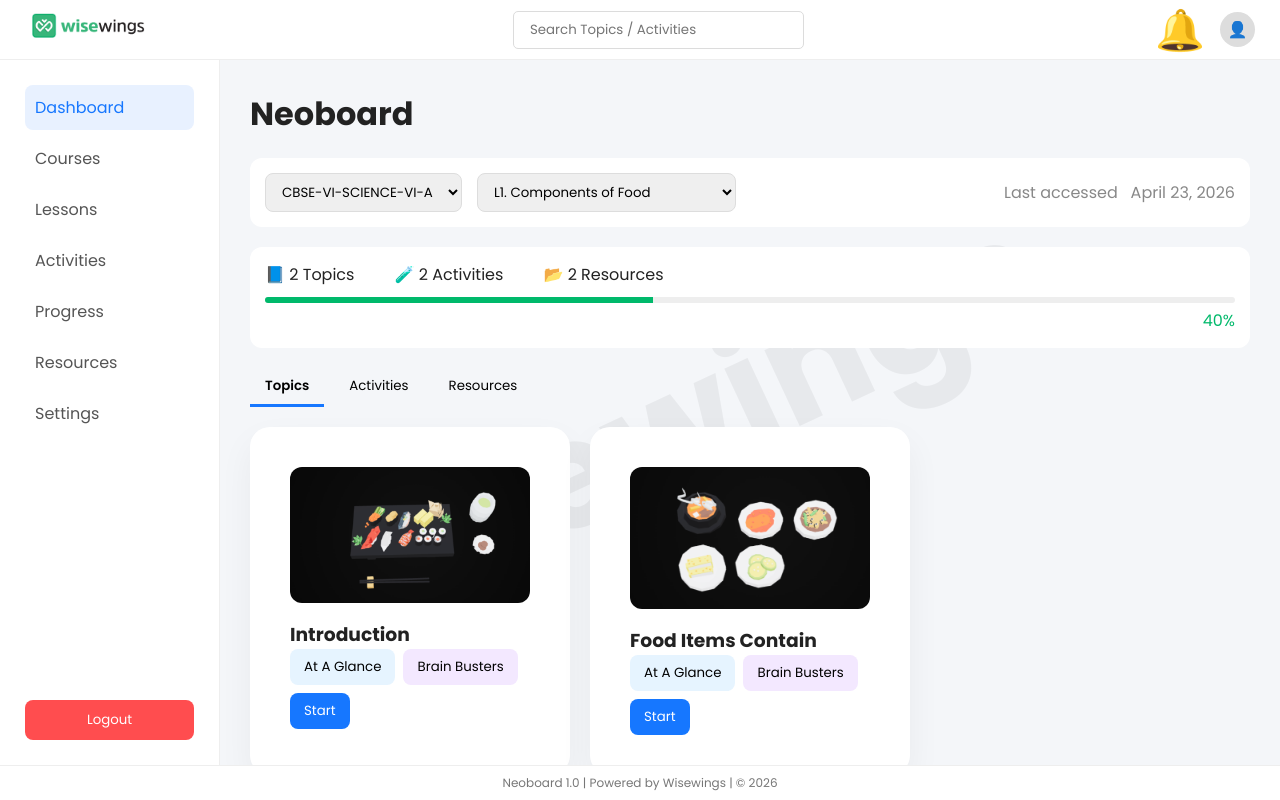
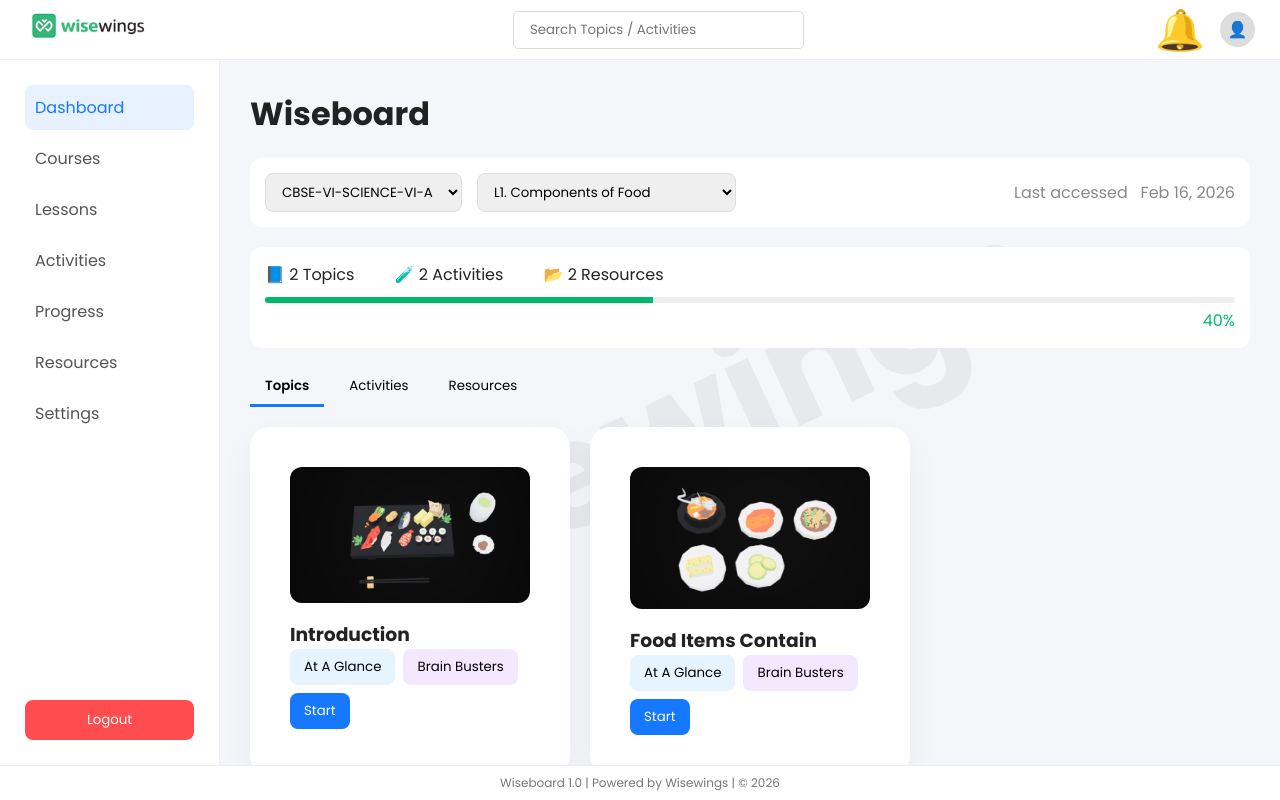
Before and after one commit to rshanutechnologies/learningpad-ui, a React (Vite) app: page /dashboard in a window 1280 px wide. Built offline with nearby package versions, Linux system fonts and the light colour scheme; sample sign-in values are in the browser's storage.

Commit message:
Fix ScienceLayout CSS case issue

```diff
--- a/src/pages/Dashboard.jsx
+++ b/src/pages/Dashboard.jsx
@@ -496,7 +496,7 @@ const filteredItems = searchTerm.trim()
       {/* MAIN CONTENT */}
       <div className="main-content">
 
-        <h1 className="page-title">Neoboard</h1>
+        <h1 className="page-title">Wiseboard</h1>
 
         {/* SELECTOR */}
         <div className="selector-card">
@@ -516,7 +516,7 @@ const filteredItems = searchTerm.trim()
           </select>
 
           <span className="last-access">
-            Last accessed &nbsp; April 23, 2026
+            Last accessed &nbsp; Feb 16, 2026
           </span>
         </div>
 
@@ -794,7 +794,7 @@ activityId: activeTab === "Activities" ? item.id : undefined,
 
     {/* FOOTER */}
     <div className="footer">
-      Neoboard 1.0 | Powered by Wisewings | © 2026
+      Wiseboard 1.0 | Powered by Wisewings | © 2026
     </div>
 
   </div>
```
